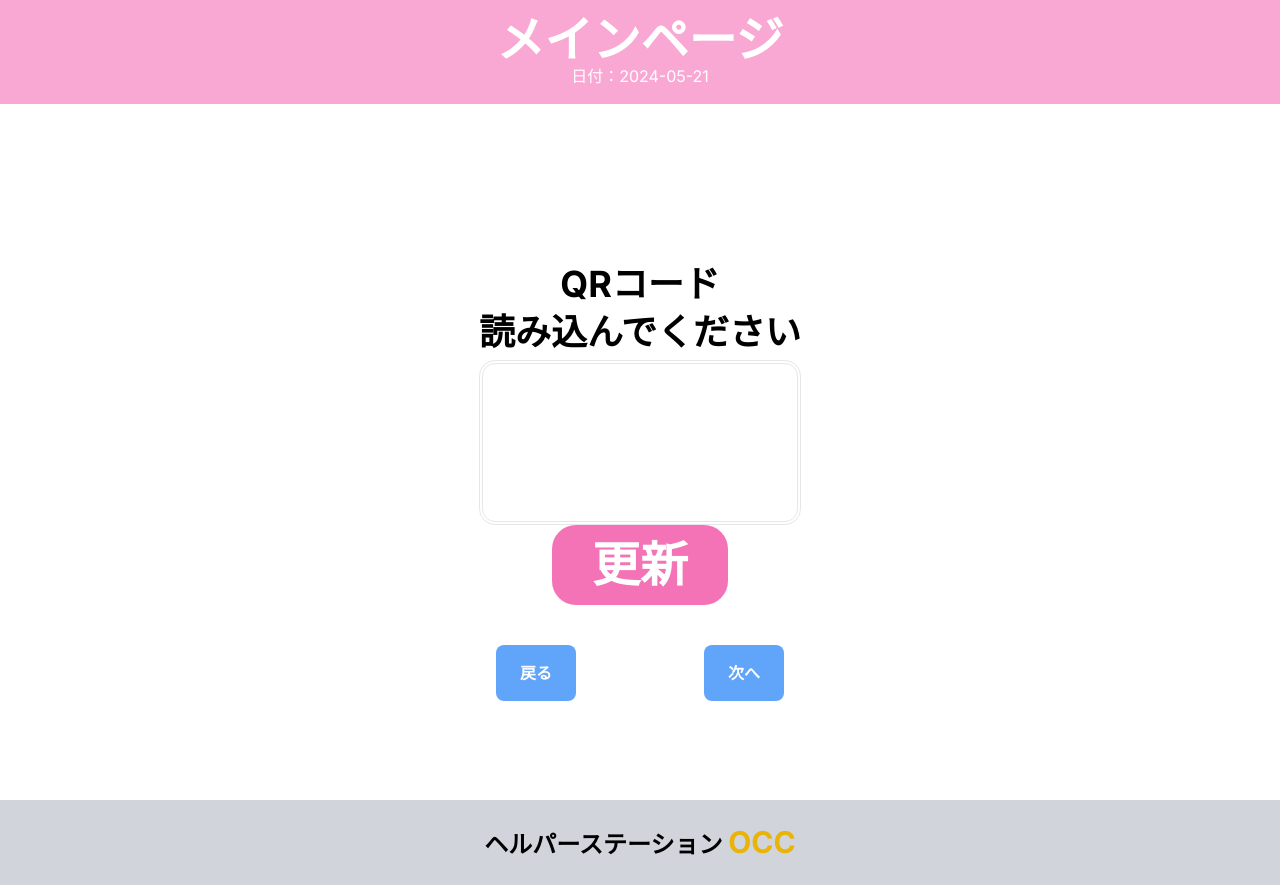
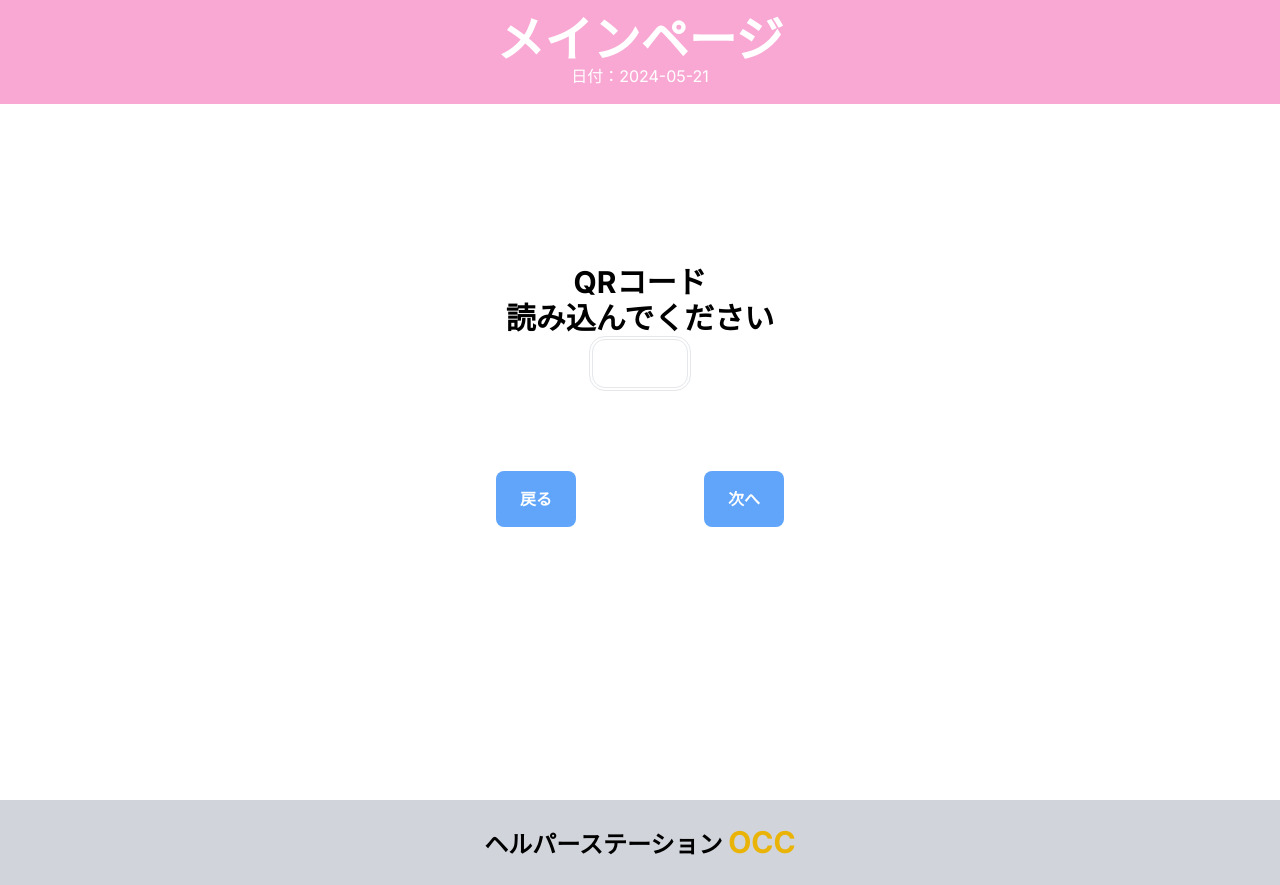
Before and after one commit to RyuaUehara/NewQRcode, a Next.js app: page /qr in a window 1280 px wide. Both pictures are taken after a click on the button 640 px from the left and 368 px from the top of the page. Built offline with nearby package versions, Linux system fonts and the light colour scheme; no server answers.

Commit message:
レイアウト変更

```diff
--- a/src/app/componets/CameraJsQR2.js
+++ b/src/app/componets/CameraJsQR2.js
@@ -20,11 +20,12 @@ const CameraJsQR2 = () => {
   useEffect(() => {
     if (navigator.mediaDevices && navigator.mediaDevices.getUserMedia) {
       navigator.mediaDevices
-        .getUserMedia({ video: { facingMode: 'environment' } })
+        .getUserMedia({ video: { facingMode: "environment" } })
         .then((stream) => {
           videoRef.current.srcObject = stream;
           videoRef.current.play();
-          scanQRCode();
+          const scanInterval = setInterval(scanQRCode, 500);
+          return () => clearInterval(scanInterval); // Cleanup on unmount
         })
         .catch((error) => {
           console.error("Error accessing the camera: ", error);
@@ -41,17 +42,11 @@ const CameraJsQR2 = () => {
     const video = videoRef.current;
     const context = canvas.getContext("2d");
 
-    const scan = () => {
     if (video.readyState === video.HAVE_ENOUGH_DATA) {
       canvas.height = video.videoHeight;
       canvas.width = video.videoWidth;
       context.drawImage(video, 0, 0, canvas.width, canvas.height);
-        const imageData = context.getImageData(
-          0,
-          0,
-          canvas.width,
-          canvas.height
-        );
+      const imageData = context.getImageData(0, 0, canvas.width, canvas.height);
       const code = jsQR(imageData.data, imageData.width, imageData.height, {
         inversionAttempts: "dontInvert",
       });
@@ -72,45 +67,32 @@ const CameraJsQR2 = () => {
       } else {
         setQrCodeText("");
         setQrCodeJson(null);
-          requestAnimationFrame(scan);
       }
-      } else {
-        setQrCodeText("");
-        setQrCodeJson(null);
-        requestAnimationFrame(scan);
     }
-    };
-    scan();
   };
 
   return (
-    <div className="flex flex-col items-center">
-      <p className="text-center w-full font-bold text-4xl pb-2">QRコード</p>
-      <p className="text-center w-full font-bold text-4xl pb-2">読み込んでください</p>
-      <div className="relative w-full max-w-md">
+    <div className='max-w-full px-4'>
+      <div className='mt-0'>
+        <p className='text-center font-bold text-3xl'>QRコード</p>
+        <p className='text-center font-bold text-3xl'>読み込んでください</p>
+      </div>
+
+      <video ref={videoRef} style={{ display: "none" }} />
+      <canvas ref={canvasRef} style={{ display: "none" }} />
+
+      {/* Center the video element horizontally and make it responsive */}
+      <div className='flex justify-center'>
+        <div className='w-full sm:w-2/3 md:w-1/2 lg:w-1/3'>
           <video
             ref={videoRef}
-          className="rounded-2xl border-double border-4 w-full h-auto"
+            className='rounded-2xl border-double border-4 w-full'
             autoPlay
           />
         </div>
-      {qrCodeJson && (
-        <pre className="p-5 text-center w-full pt-5 h-20">
-         利用者名 {JSON.stringify(qrCodeJson, null, 2)} 様
-        </pre>
-      )}
-      {error && (
-        <p className="p-5 text-center w-full pt-5 h-20 text-red-500">{error}</p>
-      )}
-      <div className="w-full flex justify-center">
-        <button
-          onClick={resetQrCodeText}
-          className="bg-pink-400 text-white font-semibold text-5xl px-10 py-4 mb-10 rounded-3xl"
-        >
-          更新
-        </button>
       </div>
-      <canvas ref={canvasRef} style={{ display: "none" }} />
+
+      <p className='p-5 text-center w-full pt-5 h-20'>{qrCodeText}</p>
     </div>
   );
 };
```
Lines whose indentation alone changed are shown as unchanged.
